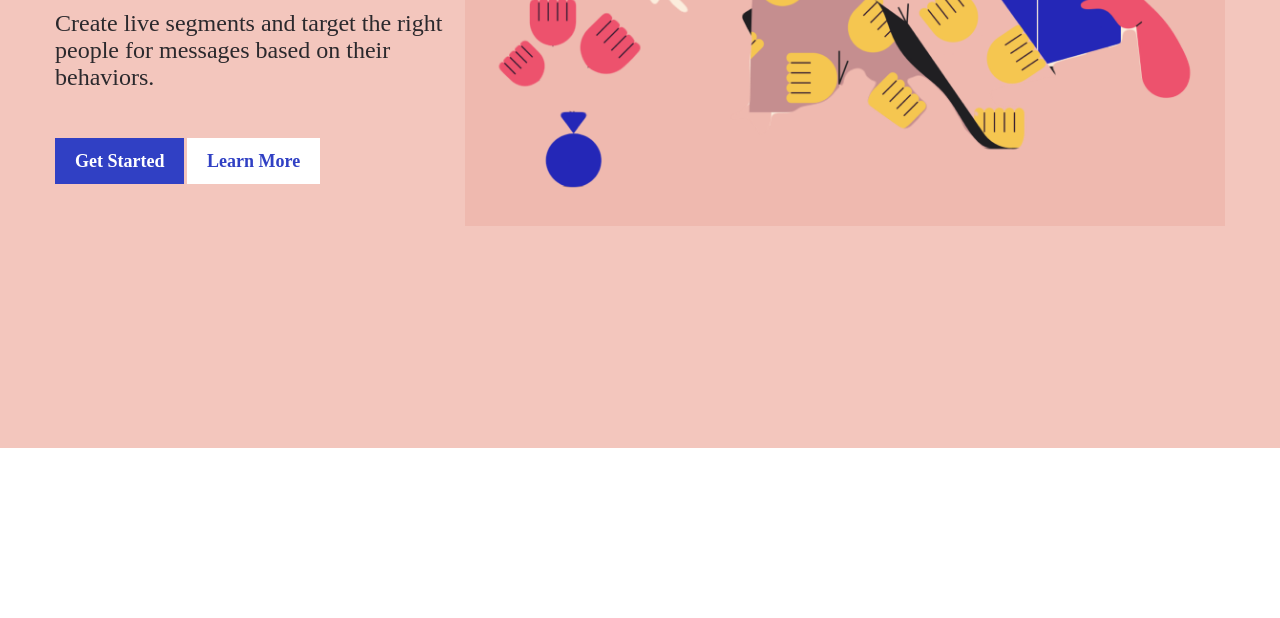
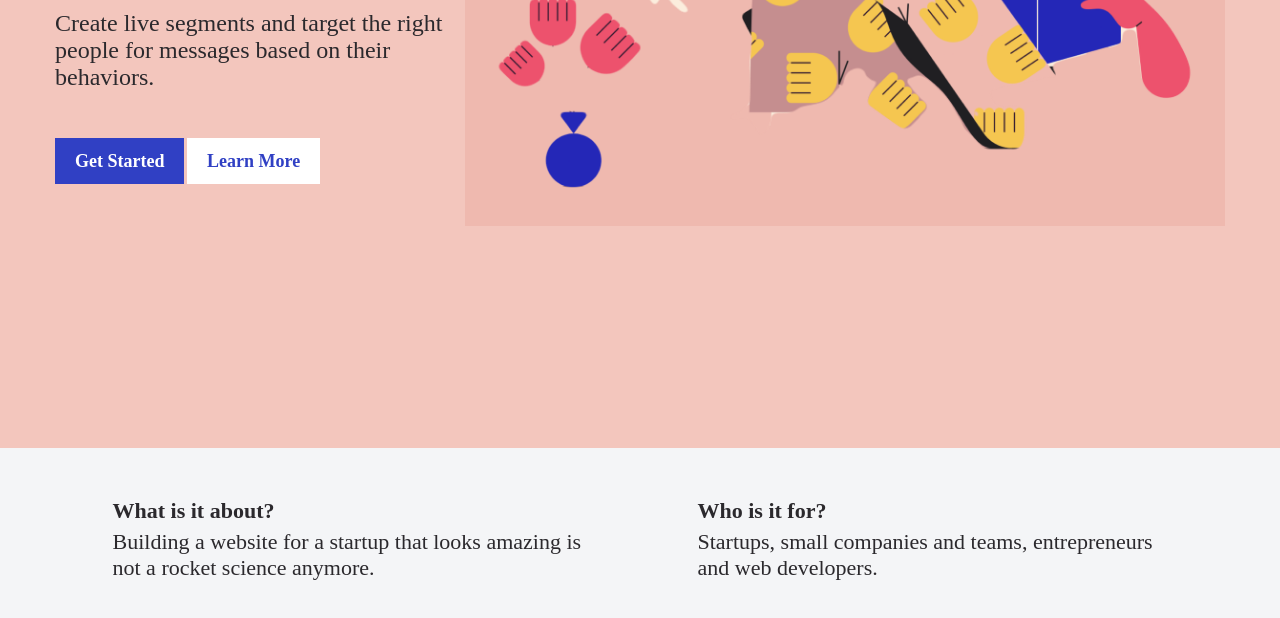
Before and after one commit to mustafadalga/foundation-website, a plain HTML site: page index.html in a window 1280 px wide. Shown: the part 352-970 px from the top of the page. Before the commit the page ends 800 px from the top, so only its background shows below. Drawn offline with nearby package versions, Linux system fonts and the light colour scheme.

Commit message:
What about section is completed.

```diff
--- a/assets/scss/main.scss
+++ b/assets/scss/main.scss
@@ -6,6 +6,7 @@ $green-haze:#009B4D;
 $governor-bay:#3040C4;
 $mandys-pink:#F3C6BD;
 $mandys-pink2:#efb9af;
+$athens-gray:#F4F5F7;
 @mixin bs-md{
   -webkit-box-shadow: 1px 1px 8px 0px rgba(43,41,45,1);
   -moz-box-shadow: 1px 1px 8px 0px rgba(43,41,45,1);
@@ -65,6 +66,7 @@ header{
   top: 0;
   left: 0;
   width: 100%;
+  background-color: transparent;
   .btn-get-started{
     margin-left: 1.5rem;
   }
@@ -72,7 +74,6 @@ header{
 .nav-header{
   font-family: 'Work Sans', sans-serif;
   height: 9rem;
-  background-color: transparent;
   display: flex;
   align-items: center;
   justify-content: space-between;
@@ -223,4 +224,25 @@ z-index: 1;
 }
 /*End Hero */
 
+
+/*What About */
+.what-about{
+  background-color: $athens-gray;
+
+}
+.what-about-item{
+  max-width: 50rem;
+  margin: auto;
+  padding: 0 1.5rem;
+  h4{
+    font-size: 2.2rem;
+  }
+  p{
+    margin-top: .5rem;
+    font-size: 2.2rem;
+    font-weight: 400;
+  }
+}
+/*End What About */
+
 /*END HOME PAGE*/
--- a/index.html
+++ b/index.html
@@ -10,6 +10,7 @@
     <title>Foundation</title>
 </head>
 <body>
+
 <header>
     <div class="container">
         <nav class="nav-header">
@@ -60,7 +61,6 @@
     </div>
 </header>
 
-
 <section class="hero">
     <div class="container">
         <div class="section-content">
@@ -79,5 +79,20 @@
         </div>
     </div>
 </section>
+
+<section class="what-about">
+    <div class="container">
+        <div class="section-content">
+            <div class="what-about-item">
+                <h4>What is it about?</h4>
+                <p>Building a website for a startup that looks amazing is not a rocket science anymore.</p>
+            </div>
+            <div class="what-about-item">
+                <h4>Who is it for?</h4>
+                <p>Startups, small companies and teams, entrepreneurs and web developers.</p>
+            </div>
+        </div>
+    </div>
+</section>
 </body>
 </html>
```
Also changed, not shown: assets/css/main.css, 1 other file.
